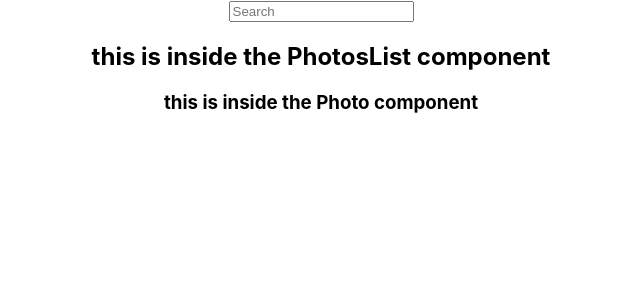
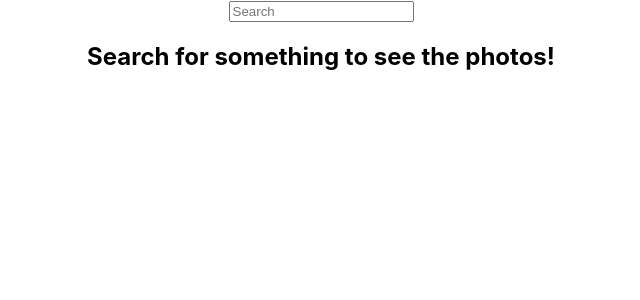
Before and after one commit to Rodanus/pictures-grid, a React (Create React App) app: page / in a window 1280 px wide. Shown: the top 300 px of the page, without its empty margins (319-959 px from the left). Built offline with nearby package versions, Linux system fonts and the light colour scheme.

Commit message:
Add photos list code

```diff
--- a/src/components/PhotosList.jsx
+++ b/src/components/PhotosList.jsx
@@ -1,11 +1,15 @@
 import React from "react";
 import Photo from "./Photo";
 
-export default function PhotosList() {
+export default function PhotosList({ photos }) {
   return (
     <div className="photos">
-      <h2>this is inside the PhotosList component</h2>
-      <Photo />
+      {photos.length > 0 ? (
+        //   Todo: make sure that you pass the url of the photo instead of the whole photo
+        photos.map(photo => <Photo photo={photo} />)
+      ) : (
+        <h2>Search for something to see the photos!</h2>
+      )}
     </div>
   );
 }
```
